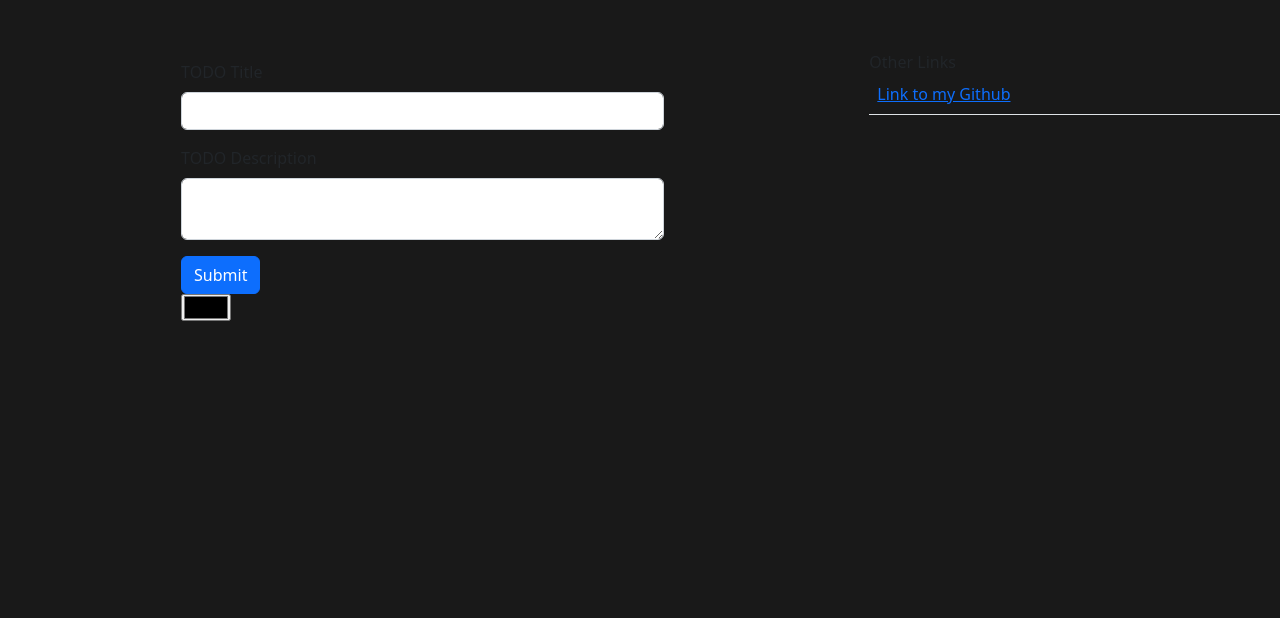
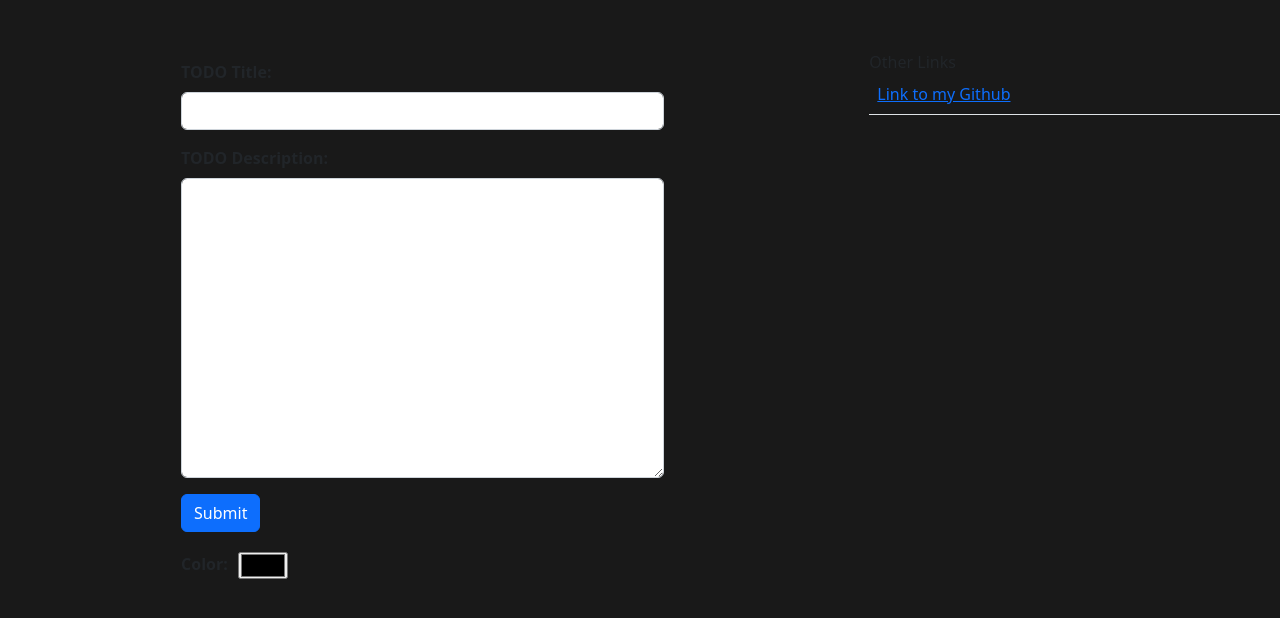
Before and after one commit to vedantjain8/qdue-flask, a Flask app: template QDueFlask/templates/update.html in a window 1280 px wide. Shown: the part 56-674 px from the top of the page. Run offline with Flask 3, Linux system fonts and the light colour scheme; the template is opened without the code that fills it, so the values that code supplies are empty.

Commit message:
style, refractor and optimization for dockerfile

```diff
--- a/QDueFlask/__init__.py
+++ b/QDueFlask/__init__.py
@@ -18,8 +18,8 @@
 else:
     dbPath= "sqlite:///todo.db"
 
-if os.environ.get("TZ", "Asia/Kolkata"):
-    customTZ = pytz.timezone(os.environ.get("TZ", "Asia/Kolkata"))
+if os.environ.get("TZ"):
+    customTZ = pytz.timezone(os.environ.get("TZ"))
 else:
     customTZ = pytz.timezone('UTC')
 
--- a/QDueFlask/templates/insert.html
+++ b/QDueFlask/templates/insert.html
@@ -31,6 +31,7 @@
         aria-label="With textarea"
         name="desc"
         id="desc"
+        style="min-height: 200px;"
       ></textarea>
     </div>
     <button type="submit" class="btn btn-primary">Add</button>
--- a/QDueFlask/templates/update.html
+++ b/QDueFlask/templates/update.html
@@ -2,7 +2,7 @@
 <div class="container-fluid" style="margin-top: 10px">
   <form action="{{ post.id }}" method="post">
     <div class="mb-3">
-      <label for="title" class="form-label">TODO Title</label>
+      <label for="title" class="form-label"><b>TODO Title: </b></label>
       <input
         type="text"
         class="form-control"
@@ -13,20 +13,25 @@
       />
     </div>
     <div class="mb-3">
-      <label for="desc" class="form-label">TODO Description</label>
+      <label for="desc" class="form-label"><b>TODO Description: </b></label>
       <textarea
         type="text"
         class="form-control"
         aria-label="With textarea"
         name="desc"
         id="desc"
+        style="min-height: 300px;"
       >{{ post.description }}</textarea>
     </div>
     <button type="submit" class="btn btn-primary">Submit</button>
   </form>
 
   <!-- color picker -->
-  <input id="colorColor" type="color" value="{{ post.backcolor }}" />
+  <div style="display: flex; margin-top: 20px;">
+    <b style="margin-right: 10px;">Color: </b>
+    <input id="colorColor" type="color" value="{{ post.backcolor }}" />
+  </div>
+
   <script>
     const colorInput = document.getElementById("colorColor");
     colorInput.addEventListener("change", sendColorToServer);
--- a/dockercompose.yml
+++ b/dockercompose.yml
@@ -1,3 +1,4 @@
+# https://github.com/vedantjain8/qdue-flask
 version: '3.9'
 services:
     db:
@@ -22,7 +23,10 @@
             - db_password=flasktodoAdmin
             - SECRET_KEY=my_secret_key
             - GUNICORN_WORKERS=2
+        volumes:
+            - 'qdueflask-data:/app' #optional
         container_name: qdueflask-app
         restart: unless-stopped
 volumes:
   qdueflask-db-data:
+  qdueflask-data: #only if you add volume in QDueFlask-app
```
Also changed, not shown: requirements.txt (+7 -0 lines), 1 other file.
